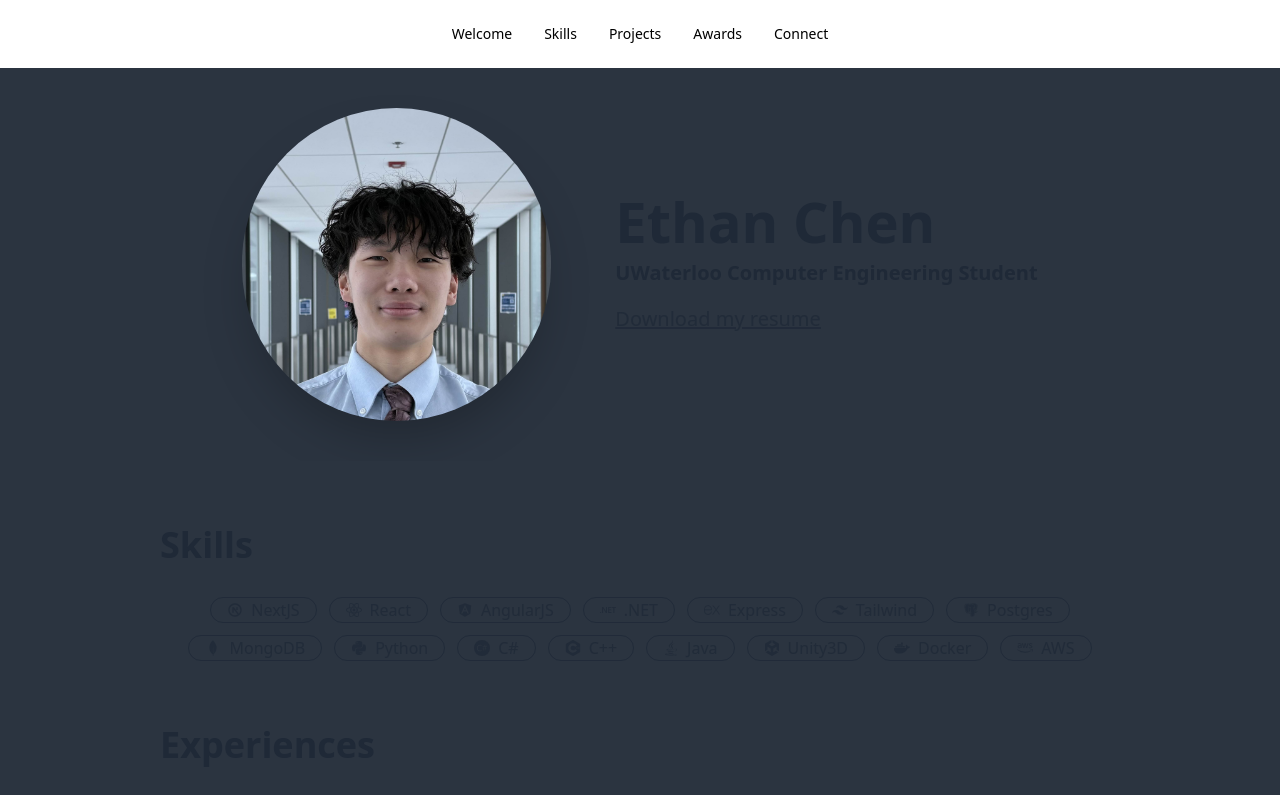
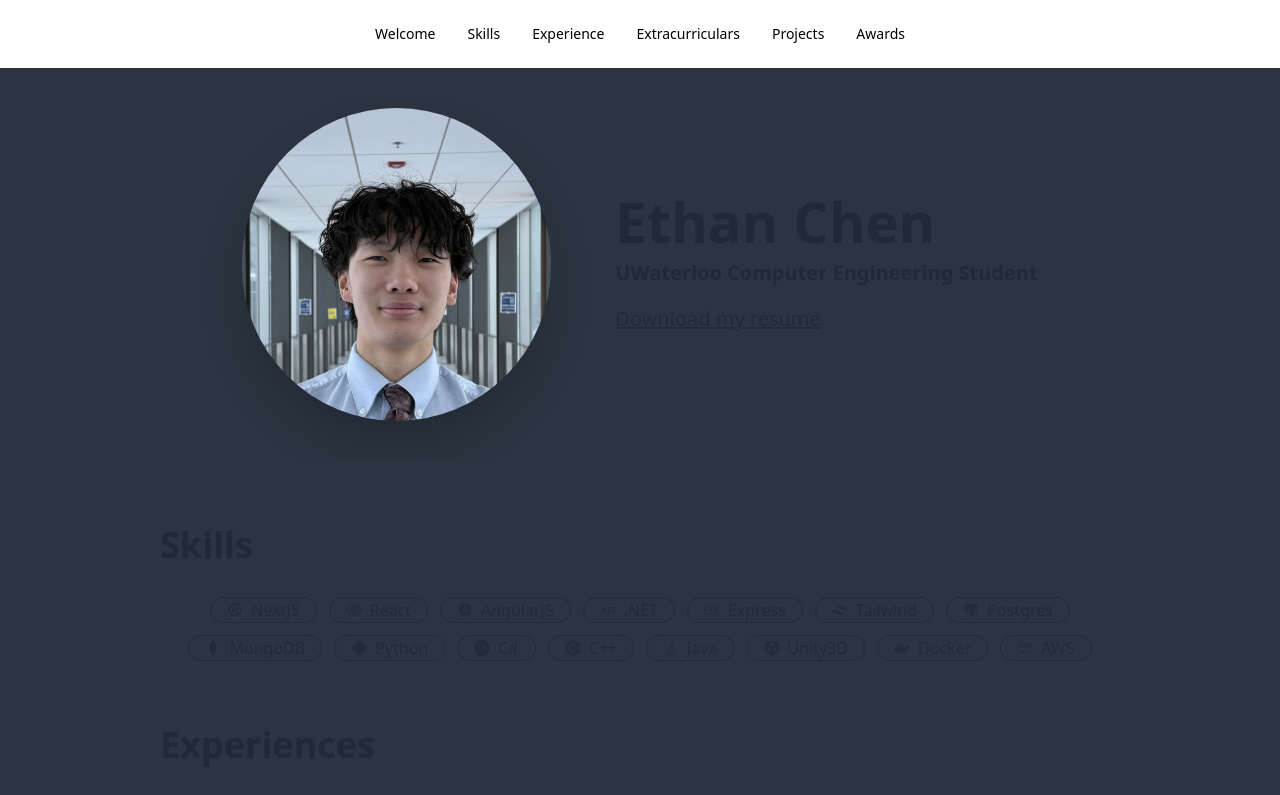
Before and after one commit to chene0/portfolio, a Next.js app: page / in a window 1280 px wide. Shown: the top 795 px of the page. Built offline with nearby package versions, Linux system fonts and the light colour scheme.

Commit message:
fix navbar

```diff
--- a/src/app/page.tsx
+++ b/src/app/page.tsx
@@ -21,21 +21,11 @@ export const viewport: Viewport = {
 
 
 export default function Home() {
-  const item = {
-    hidden: { y: 20, opacity: 0 },
-    visible: {
-      y: 0,
-      opacity: 1
-    }
-  };
-
   const awardsRef = useRef(null);
   const awardsInView = useInView(awardsRef, { once: true });
 
   const projectsRef = useRef(null);
   const projectsInView = useInView(projectsRef, { once: true });
-
-  const experiencesId = useId();
 
   async function openResume() {
     const win = window.open('', '_blank');
@@ -105,7 +95,7 @@ export default function Home() {
         </div>
 
         {/* EXPERIENCES */}
-        <div id={experiencesId}>
+        <div id='experiences'>
           <div className="mx-10 lg:mx-40 my-16">
             <h2>Experiences</h2>
             <ExperienceCollection experiences={Experiences} />
@@ -113,7 +103,7 @@ export default function Home() {
         </div>
 
         {/* EXTRACURRICULARS */}
-        <div>
+        <div id='extracurriculars'>
           <div className="mx-10 lg:mx-40 my-16">
             <h2>Extracurriculars</h2>
             <ExperienceCollection experiences={Extracurriculars} />
--- a/src/components/navbar.tsx
+++ b/src/components/navbar.tsx
@@ -4,7 +4,7 @@ import { Link } from 'react-scroll';
 const res: React.JSX.Element[] = [];
 for (const section of Sections) {
     res.push(
-        <li><Link to={section.destination} smooth>{section.title}</Link></li>
+        <li><Link to={section.destination} smooth offset={-68}>{section.title}</Link></li>
     );
 }
 
--- a/src/content/portfolio.ts
+++ b/src/content/portfolio.ts
@@ -33,16 +33,20 @@ export const Sections: Section[] = [
 		destination: "skills",
 	},
 	{
+		title: "Experience",
+		destination: "experiences",
+	},
+	{
+		title: "Extracurriculars",
+		destination: "extracurriculars",
+	},
+	{
 		title: "Projects",
 		destination: "projects",
 	},
 	{
 		title: "Awards",
 		destination: "awards",
-	},
-	{
-		title: "Connect",
-		destination: "footer",
 	},
 ];
 
```
